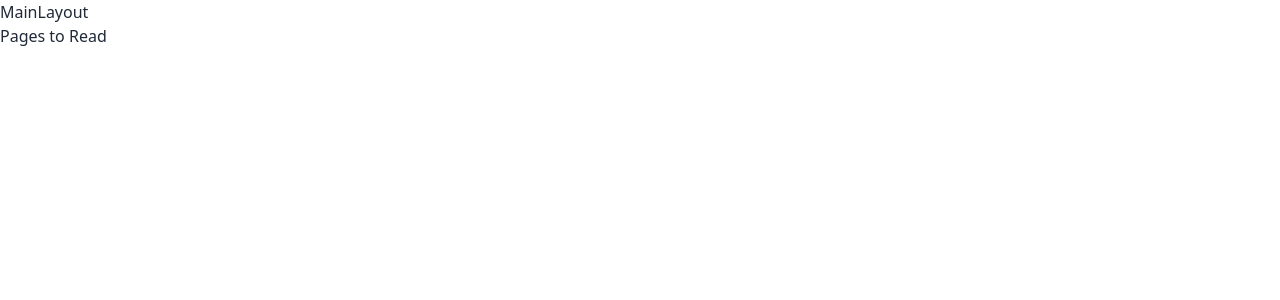
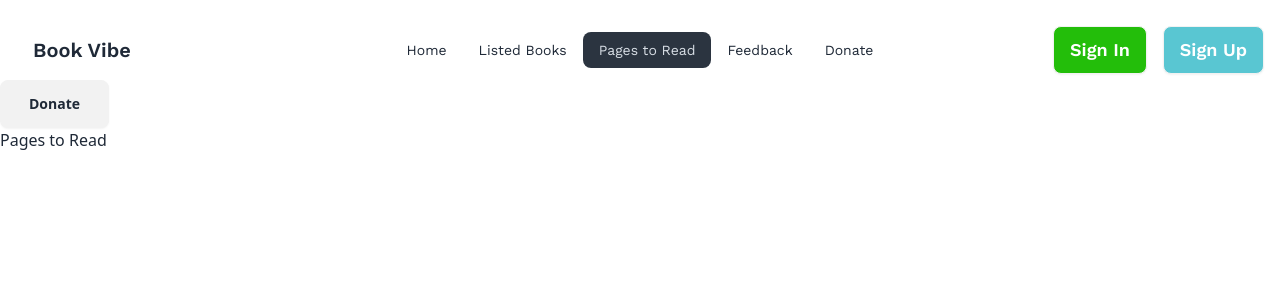
Before and after one commit to JuborajSujon/book-vibe, a React (Vite) app: page /pagestoread in a window 1280 px wide. Shown: the top 300 px of the page. Built offline with nearby package versions, Linux system fonts and the light colour scheme; a web font is replaced by a local one.

Commit message:
simple navbar and check routing

```diff
--- /dev/null
+++ b/src/components/Button.jsx
@@ -0,0 +1,11 @@
+import { Link } from "react-router-dom";
+
+const Button = ({ bgColor, textColor }) => {
+  return (
+    <Link to="/donate" className={`btn px-7 ${bgColor} ${textColor}`}>
+      Donate
+    </Link>
+  );
+};
+
+export default Button;
--- /dev/null
+++ b/src/components/Nav.jsx
@@ -0,0 +1,59 @@
+import { Link, NavLink } from "react-router-dom";
+
+const Nav = () => {
+  return (
+    <div className="navbar font-work-sans px-4 fixed z-10">
+      <div className="navbar-start">
+        <div className="dropdown">
+          <div tabIndex={0} role="button" className="btn btn-ghost lg:hidden">
+            <svg
+              xmlns="http://www.w3.org/2000/svg"
+              className="h-5 w-5"
+              fill="none"
+              viewBox="0 0 24 24"
+              stroke="currentColor">
+              <path
+                strokeLinecap="round"
+                strokeLinejoin="round"
+                strokeWidth="2"
+                d="M4 6h16M4 12h8m-8 6h16"
+              />
+            </svg>
+          </div>
+          <ul
+            tabIndex={0}
+            className="menu menu-sm dropdown-content mt-3 z-[1] p-2 shadow bg-base-100 rounded-box w-52">
+            {/* navbar items for mobile device */}
+          </ul>
+        </div>
+        <a className="btn btn-ghost text-xl">Book Vibe</a>
+      </div>
+      <div className="navbar-center hidden lg:flex">
+        <ul className="menu menu-horizontal px-1">
+          {/* navbar items for desktop device */}
+          <li>
+            <NavLink to="/">Home</NavLink>
+          </li>
+          <li>
+            <NavLink to="/listedbooks">Listed Books</NavLink>
+          </li>
+          <li>
+            <NavLink to="/pagestoread">Pages to Read</NavLink>
+          </li>
+          <li>
+            <NavLink to="/feedback">Feedback</NavLink>
+          </li>
+          <li>
+            <NavLink to="/donate">Donate</NavLink>
+          </li>
+        </ul>
+      </div>
+      <div className="navbar-end *:text-white *:text-lg *:font-semibold">
+        <Link className="btn bg-clr-secondary">Sign In</Link>
+        <Link className="btn bg-clr-cyan ml-4">Sign Up</Link>
+      </div>
+    </div>
+  );
+};
+
+export default Nav;
--- a/src/layouts/MainLayout.jsx
+++ b/src/layouts/MainLayout.jsx
@@ -1,9 +1,14 @@
 import { Outlet } from "react-router-dom";
+import Nav from "../components/Nav";
+import Button from "../components/Button";
 
 const MainLayout = () => {
   return (
     <div>
-      <h1>MainLayout</h1>
+      <div className="h-20 py-4">
+        <Nav />
+      </div>
+      <Button />
       <Outlet />
     </div>
   );
```
